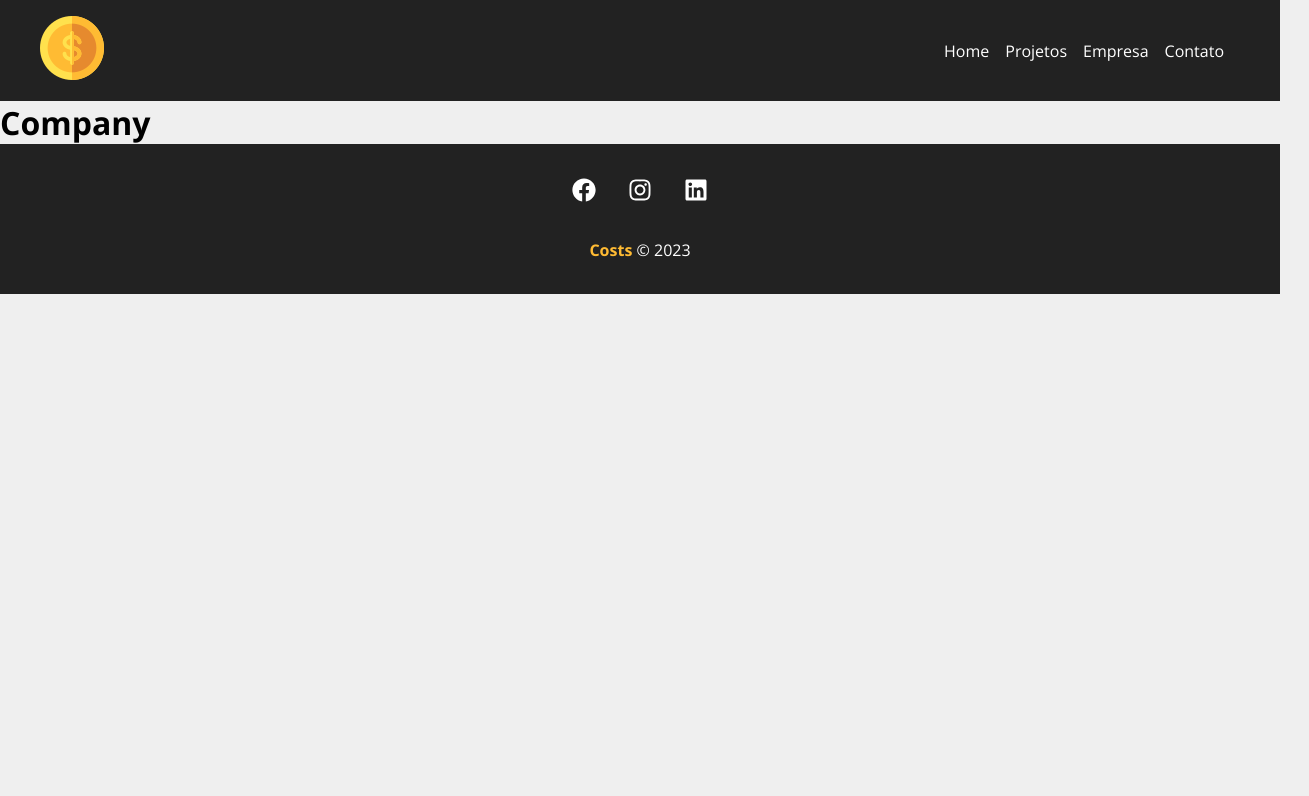
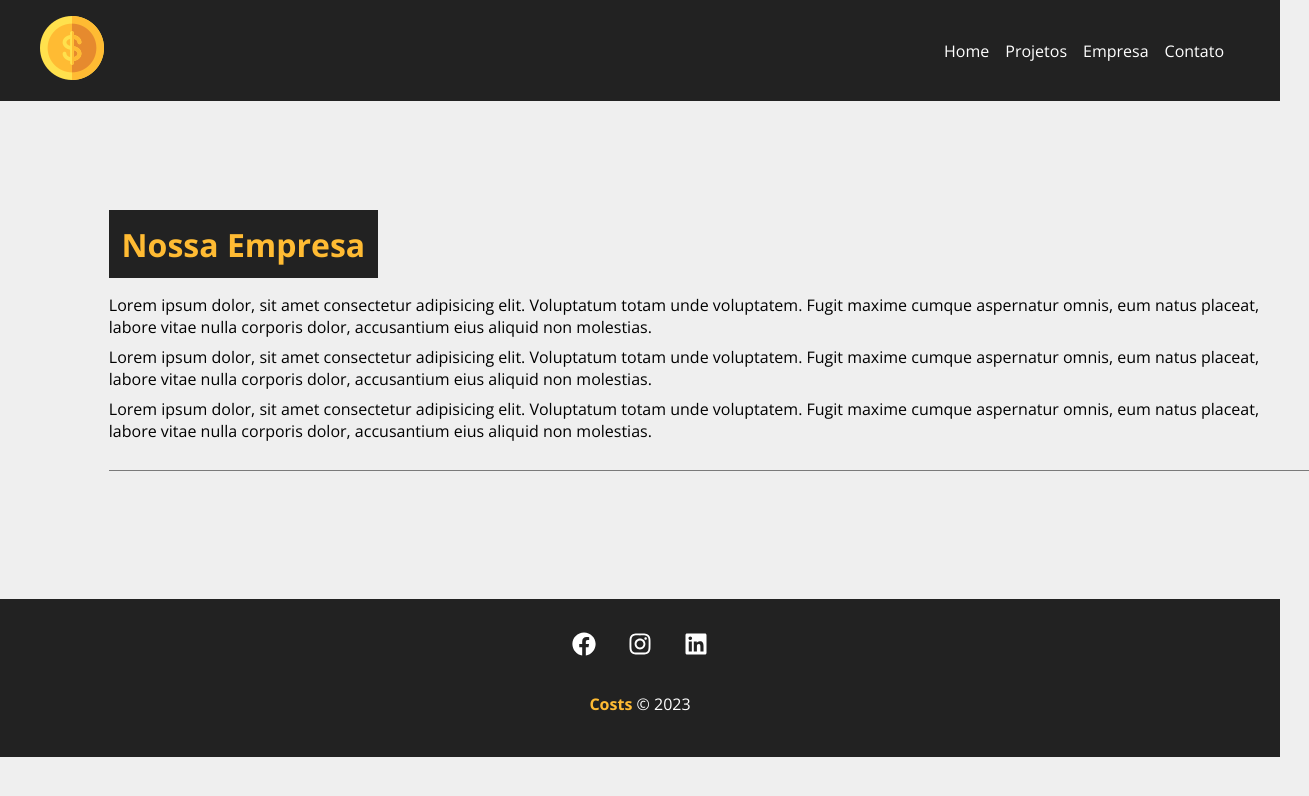
Before and after one commit to AAlan12/Costs, a React (Vite) app: page /company in a window 1280 px wide. Shown: the top 796 px of the page, 1309 px wide, since content can reach past the window. Built offline with nearby package versions, Linux system fonts and the light colour scheme.

Commit message:
Styles da Page Company

```diff
--- a/src/pages/Company/index.jsx
+++ b/src/pages/Company/index.jsx
@@ -1,6 +1,20 @@
+import styles from './styles.module.css'
+import Container from '../../objects/Container'
+
 function Company() {
-    return(
-        <h1>Company</h1>
+    return (
+        <>
+            <div className={styles.company_details}>
+                <Container customClass="column">
+                    <div className={styles.company_container}>
+                        <h1>Nossa Empresa</h1>
+                        <p>Lorem ipsum dolor, sit amet consectetur adipisicing elit. Voluptatum totam unde voluptatem. Fugit maxime cumque aspernatur omnis, eum natus placeat, labore vitae nulla corporis dolor, accusantium eius aliquid non molestias.</p>
+                        <p>Lorem ipsum dolor, sit amet consectetur adipisicing elit. Voluptatum totam unde voluptatem. Fugit maxime cumque aspernatur omnis, eum natus placeat, labore vitae nulla corporis dolor, accusantium eius aliquid non molestias.</p>
+                        <p>Lorem ipsum dolor, sit amet consectetur adipisicing elit. Voluptatum totam unde voluptatem. Fugit maxime cumque aspernatur omnis, eum natus placeat, labore vitae nulla corporis dolor, accusantium eius aliquid non molestias.</p>
+                    </div>
+                </Container>
+            </div>
+        </>
     )
 }
 
--- /dev/null
+++ b/src/pages/Company/styles.module.css
@@ -0,0 +1,23 @@
+.company_details {
+    padding: 6.8em;
+}
+
+.company_details h1, p {
+    margin-bottom: 0.5em;
+
+}
+
+.company_details h1 {
+    background-color: var(--color-negative);
+    color: var(--color-first);
+    padding: 0.4em;
+}
+
+.company_container {
+    border-bottom: 1px solid var(--color-fourth);
+    padding-bottom: 1.2em;
+    margin-bottom: 1.2em;
+    display: flex;
+    justify-content: space-between;
+    flex-wrap: wrap;
+}
--- a/src/pages/Project/styles.module.css
+++ b/src/pages/Project/styles.module.css
@@ -1,5 +1,5 @@
 .project_details {
-    padding: 2em;
+    padding: 3.1em;
 }
 
 .project_details h1,
@@ -9,8 +9,8 @@
 }
 
 .project_details h1 {
-    background-color: #222;
-    color: #ffbb33;
+    background-color: var(--color-negative);
+    color: var(--color-first);
     padding: 0.4em;
 }
 
@@ -20,7 +20,7 @@
 
 .details_container,
 .service_form_container {
-    border-bottom: 1px solid #7a7a7a;
+    border-bottom: 1px solid var(--color-fourth);
     padding-bottom: 1.2em;
     margin-bottom: 1.2em;
     display: flex;
@@ -29,8 +29,8 @@
 }
 
 .btn {
-    background-color: #222;
-    color: #fff;
+    background-color: var(--color-negative);
+    color: var(--color-zero);
     padding: 0.5em 1em;
     text-decoration: none;
     transition: 0.5s;
@@ -40,7 +40,7 @@
 }
 
 .btn:hover {
-    color: #ffbb33;
+    color: var(--color-first);
 }
 
 .form {
```
